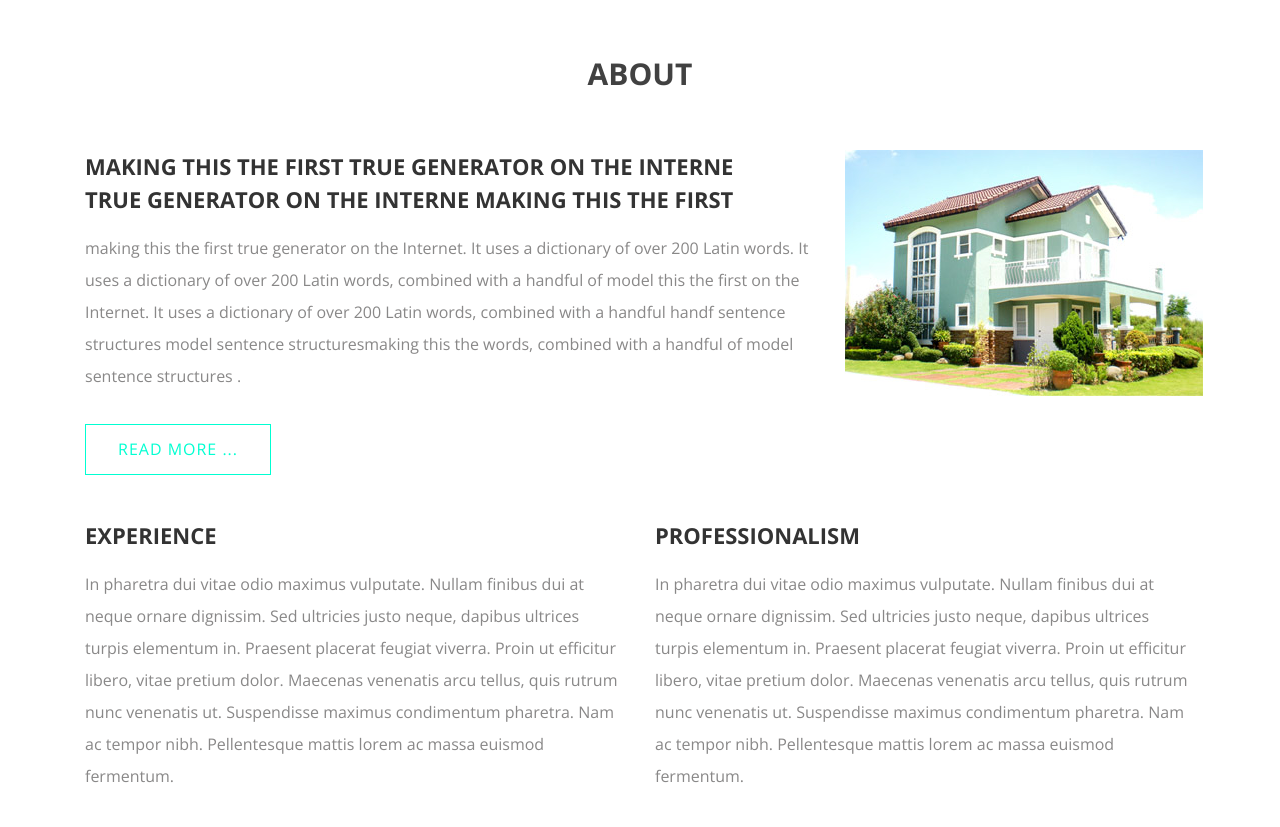
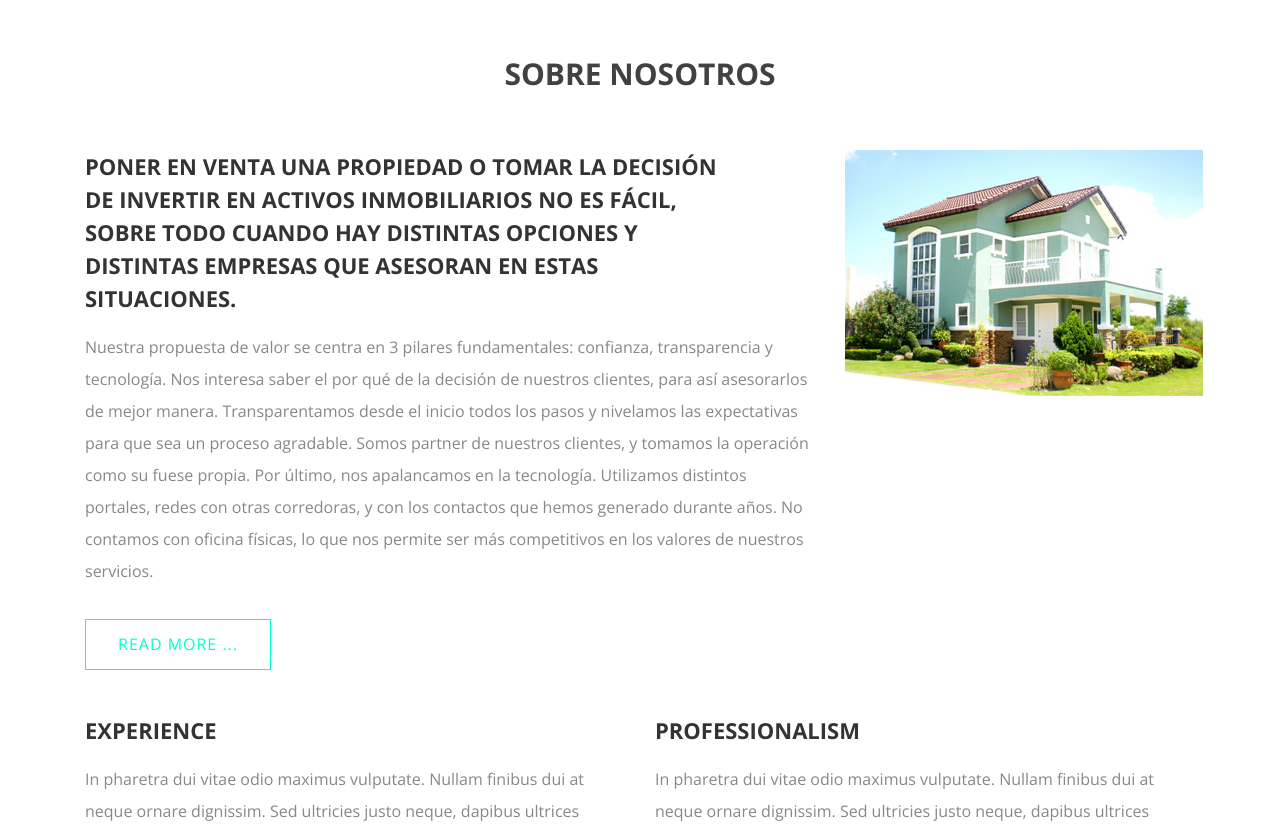
Before and after one commit to andresfigueroab/redhouse, a plain HTML site: page index.html in a window 1280 px wide. Shown: the part 1206-2033 px from the top of the page. Drawn offline with nearby package versions, Linux system fonts and the light colour scheme.

Commit message:
descripción

```diff
--- a/index.html
+++ b/index.html
@@ -191,18 +191,20 @@ License URL: http://creativecommons.org/licenses/by/3.0/
 			<!-- container -->
 			<div class="container">
 				<div class="about-info">
-					<h3>about<h3>
+					<h3>Sobre nosotros<h3>
 				</div>
 				<div class="about-grids">
 					<div class="col-md-8 about-grid-left">
-						<h4>making this the first true generator on the Interne
-							true generator on the Interne making this the first
+						<h4>Poner en venta una propiedad o tomar la decisión de invertir en activos inmobiliarios no es fácil,
+							sobre todo cuando hay distintas opciones y distintas empresas que asesoran en estas situaciones.
 						</h4>
-						<p>making this the first true generator on the Internet. It uses a dictionary of over 200 Latin words.
-							It uses a dictionary of over 200 Latin words, combined with a handful of model  this the first
-							on the Internet. It uses a dictionary of over 200 Latin words, combined with a  handful  handf
-							sentence structures model sentence structuresmaking this the  words, combined with a
-							 handful of model sentence structures .
+						<p>Nuestra propuesta de valor se centra en 3 pilares fundamentales: confianza, transparencia y tecnología.
+							Nos interesa saber el por qué de la decisión de nuestros clientes, para así asesorarlos de mejor manera.
+							Transparentamos desde el inicio todos los pasos y nivelamos las expectativas para que sea un proceso agradable.
+							Somos partner de nuestros clientes, y tomamos la operación como su fuese propia.
+							Por último, nos apalancamos en la tecnología. Utilizamos distintos portales, redes con otras corredoras, y con
+							los contactos que hemos generado durante años. No contamos con oficina físicas, lo que nos permite ser más competitivos
+							en los valores de nuestros servicios.
 						</p>
 						<div class="botton">
 							<a href="#">READ MORE ...</a>
```
